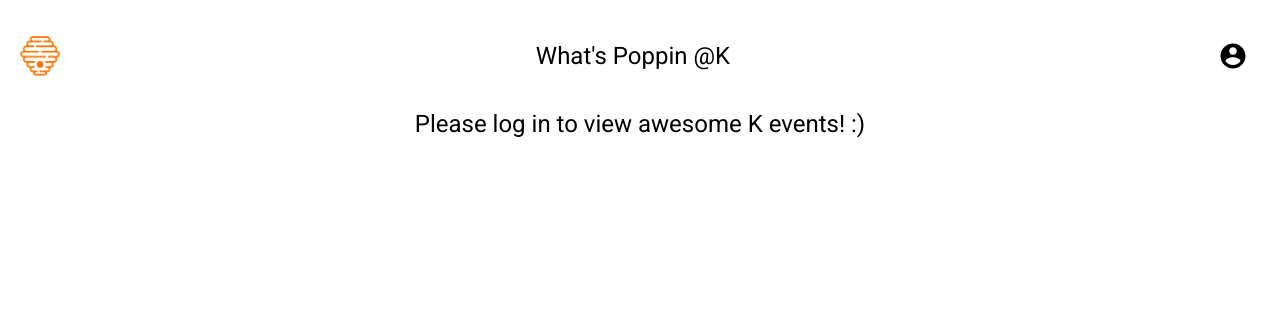
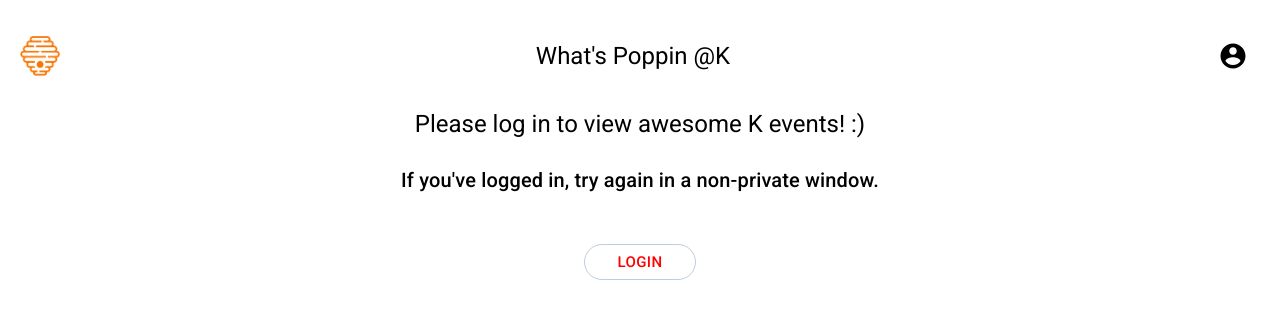
Before and after one commit to usaidbinshafqat/kagletapp, a React (Create React App) app: page /home in a window 1280 px wide. Shown: the top 318 px of the page. Built offline with nearby package versions, Linux system fonts and the light colour scheme; no server answers.

Commit message:
Final Push After Login

```diff
--- a/src/components/HomeScreen.tsx
+++ b/src/components/HomeScreen.tsx
@@ -6,10 +6,22 @@ import { ToolbarAndChips } from "./ToolbarAndChips";
 import { EventCardContainer } from "./EventCardContainer";
 import firebase from "firebase";
 import { useEffect, useState } from "react";
+import Button from "@material-ui/core/Button";
+import { useHistory } from "react-router-dom";
 
 const useStyles = makeStyles((theme) => ({
   root: {
     flexGrow: 0,
+  },
+  button: {
+    color: "red",
+    alignContent: "center",
+    alignItems: "flex-start",
+    justify: "center",
+    marginTop: theme.spacing(2),
+    borderRadius: 20,
+    padding: "0.25rem 2rem",
+    borderColor: "#becddc",
   },
 }));
 
@@ -28,6 +40,7 @@ export const HomeScreen = () => {
     fetchIsLoggedIn();
   }, [loggedInUserId]);
   const classes = useStyles();
+  const history = useHistory();
   return (
     <div className={classes.root}>
       {loggedInUserId === "" && (
@@ -49,6 +62,22 @@ export const HomeScreen = () => {
               <Typography variant="h5">
                 Please log in to view awesome K events! :)
               </Typography>
+              &nbsp;
+              <Typography variant="h6">
+                If you've logged in, try again in a non-private window.
+              </Typography>
+              &nbsp;
+              <Grid item>
+                <Button
+                  size="large"
+                  variant="outlined"
+                  color="secondary"
+                  className={classes.button}
+                  onClick={() => history.push("/login")}
+                >
+                  Login
+                </Button>
+              </Grid>
             </Grid>
           </Typography>
         </Grid>
--- a/src/components/Login.tsx
+++ b/src/components/Login.tsx
@@ -63,17 +63,6 @@ export const Login = () => {
   const history = useHistory();
   // firebaseItems
   const emailRef = useRef<HTMLInputElement>(null);
-  const passwordRef = useRef<HTMLInputElement>(null);
-  const createAccount = async () => {
-    try {
-      await auth.createUserWithEmailAndPassword(
-        emailRef.current!.value,
-        passwordRef.current!.value
-      );
-    } catch (error) {
-      console.error(error);
-    }
-  };
 
   var actionCodeSettings = {
     url: "https://kaglet-91224.web.app/login",
@@ -172,17 +161,6 @@ export const Login = () => {
               Get Login Link
             </Button>
           </Grid>
-
-          <Grid item>
-            <Button
-              size="large"
-              onClick={createAccount}
-              color="secondary"
-              className={classes.button}
-            >
-              Signup
-            </Button>
-          </Grid>
         </Typography>
       </Grid>
     </div>
--- a/src/components/SplashScreen.tsx
+++ b/src/components/SplashScreen.tsx
@@ -4,8 +4,6 @@ import Button from "@material-ui/core/Button";
 import logo from "../logos/logo.png";
 import { useHistory } from "react-router-dom";
 import firebase from "firebase";
-import { useEffect } from "react";
-import { useState } from "react";
 
 const useStyles = makeStyles((theme) => ({
   root: {
@@ -27,17 +25,6 @@ const useStyles = makeStyles((theme) => ({
     borderRadius: 20,
     padding: "0.25rem 2rem",
     borderColor: "#becddc",
-  },
-  loginButton: {
-    color: "red",
-    alignContent: "center",
-    alignItems: "flex-start",
-    justify: "center",
-    marginTop: theme.spacing(2),
-    borderRadius: 20,
-    padding: "0.25rem 2rem",
-    borderColor: "#becddc",
-    textTransform: "none",
   },
   toolbar: {
     paddingTop: theme.spacing(0),
@@ -87,20 +74,9 @@ export const SplashScreen = () => {
           variant="outlined"
           color="secondary"
           className={classes.button}
-          onClick={() => history.push("/signup")}
-        >
-          Sign Up
-        </Button>
-      </Grid>
-
-      <Grid item>
-        <Button
-          size="small"
-          color="primary"
-          className={classes.loginButton}
           onClick={() => history.push("/login")}
         >
-          Or Login
+          Login
         </Button>
       </Grid>
 
```
Also changed, not shown: 12 other files (tests, documents, lock files or other folders).
